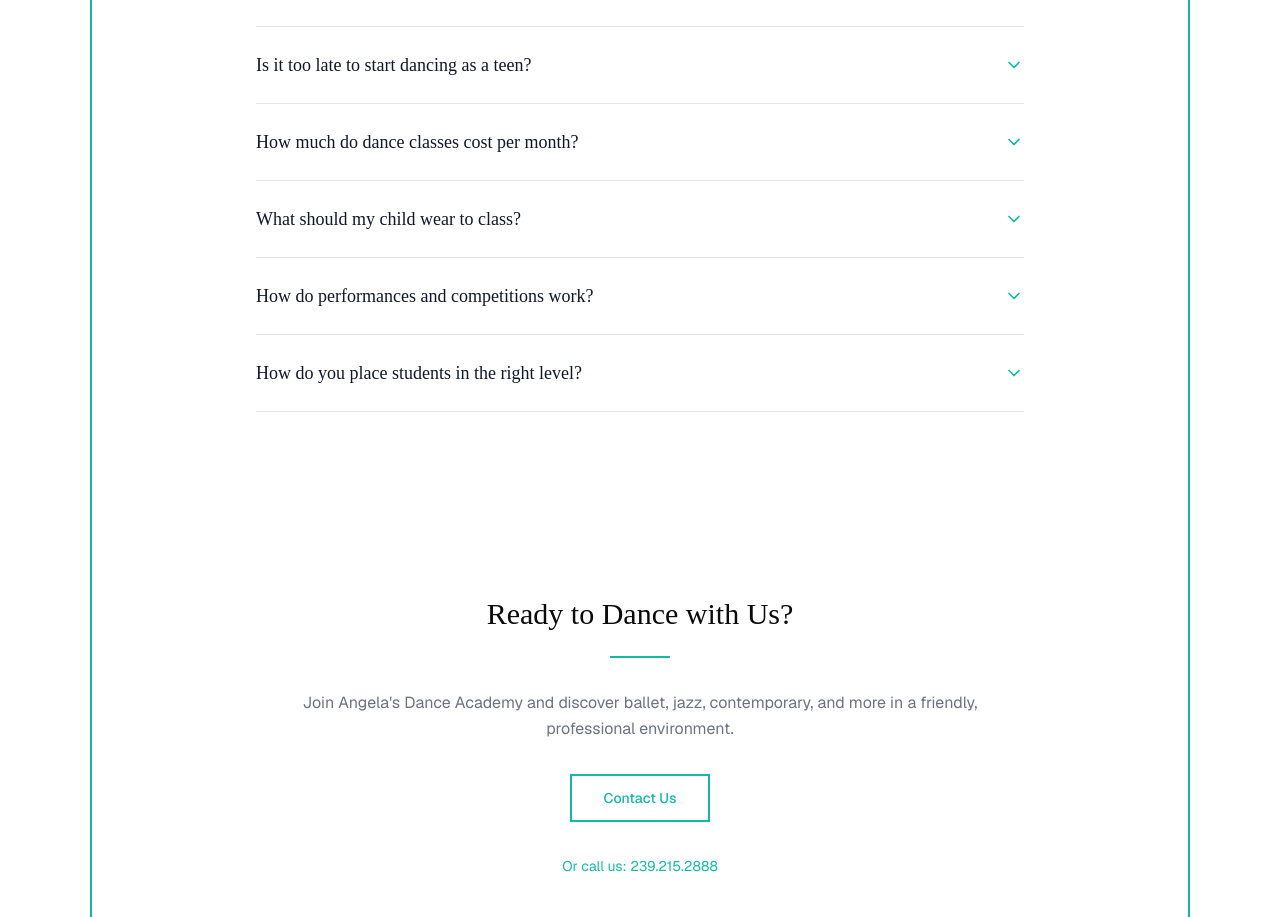
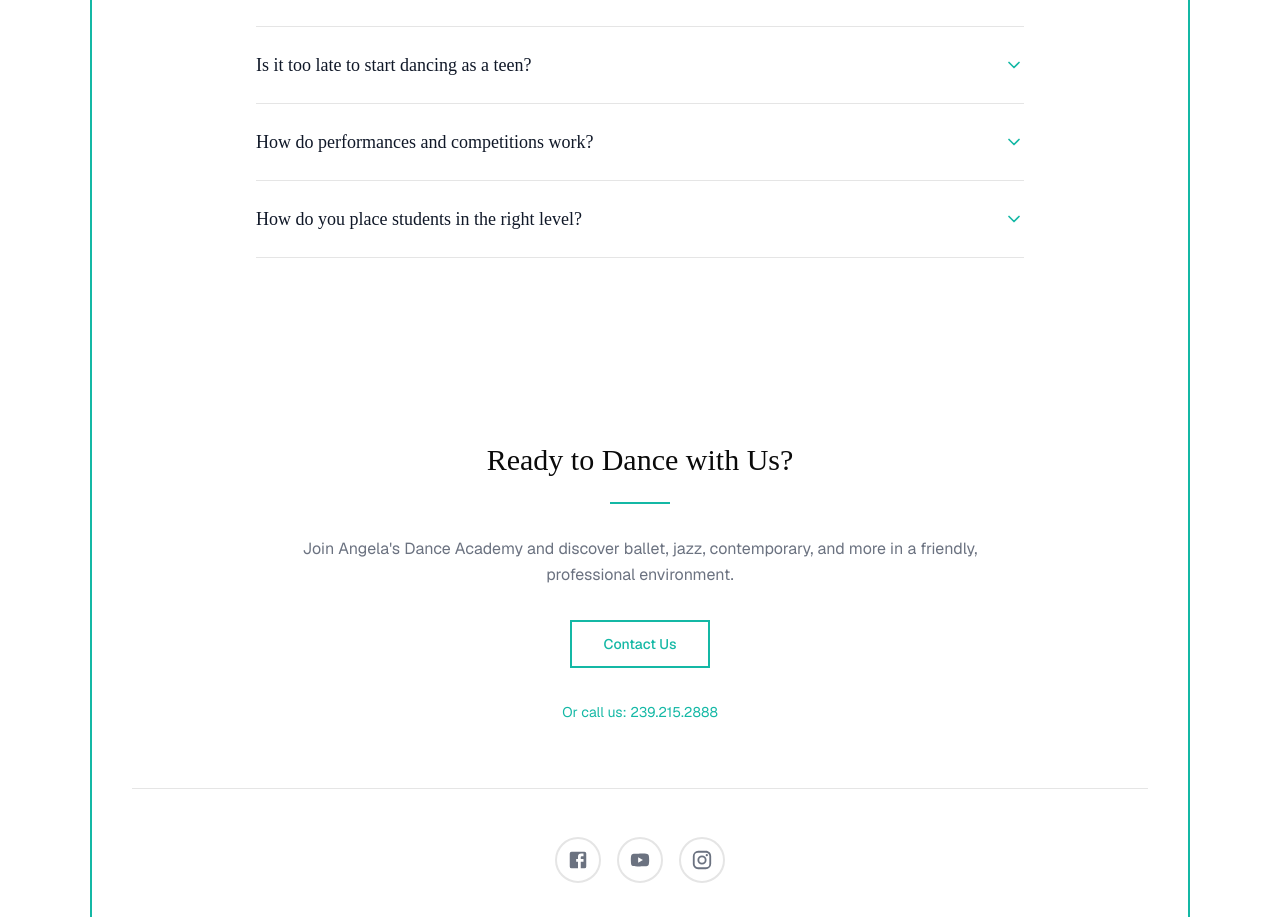
Before and after one commit to ledo9315/dance_academy, a Next.js app: page / in a window 1280 px wide. Shown: the part 3408-4325 px from the top of the page. Built offline with nearby package versions, Linux system fonts and the light colour scheme; no server answers; the database is empty; a web font is replaced by a local one.

Commit message:
Entferne veraltete FAQ-Einträge und aktualisiere die ID für die Platzierung von Schülern: Verbessere die Relevanz der häufig gestellten Fragen für die Benutzer.

```diff
--- a/components/FAQ.tsx
+++ b/components/FAQ.tsx
@@ -54,24 +54,12 @@ const faqItems = [
   },
   {
     id: "faq-6",
-    question: "How much do dance classes cost per month?",
-    answer:
-      "Tuition depends on class count and level. Contact us for current pricing and multi-class options; we keep plans flexible for families.",
-  },
-  {
-    id: "faq-7",
-    question: "What should my child wear to class?",
-    answer:
-      "Comfortable fitted attire that allows movement: leotard/tights for Ballet; athletic wear for Jazz/Hip Hop/Contemporary. Hair secured; clean dance shoes per style.",
-  },
-  {
-    id: "faq-8",
     question: "How do performances and competitions work?",
     answer:
       "We offer studio showcases and optional competitions via our team program. Dancers gain stage experience, confidence and teamwork in a supportive environment.",
   },
   {
-    id: "faq-9",
+    id: "faq-7",
     question: "How do you place students in the right level?",
     answer:
       "Student placement is based on age, previous experience and current technique level. Our qualified instructors continuously monitor progress and may recommend additional styles or levels to ensure steady growth.",
```
